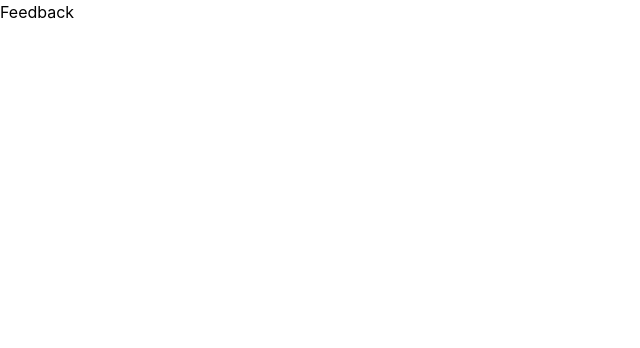
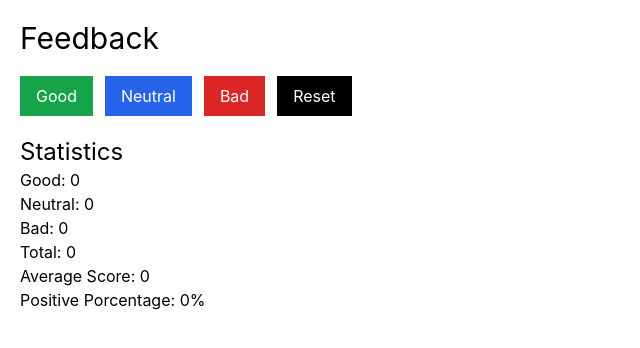
Before and after one commit to oelearning/fullstackopen-1c, a React (Vite) app in the folder 1c/: page /feedback in a window 1280 px wide. Shown: the top 348 px of the page, without its empty margins (0-640 px from the left). Built offline with nearby package versions, Linux system fonts and the light colour scheme.

Commit message:
add total and averageScore

```diff
--- a/1c/src/pages/FeedbackPage.jsx
+++ b/1c/src/pages/FeedbackPage.jsx
@@ -1,5 +1,93 @@
+import { useState } from 'react'
+import { Button } from '../components/Button'
+
 export const FeedbackPage = () => {
+  const [review, setReviews] = useState({
+    good: 0,
+    bad: 0,
+    neutral: 0,
+    total: 0,
+    average: 0
+  })
+
+  const handleClick = (feedback = 0) => {
+    (feedback === 1)
+      ? setReviews({
+        ...review,
+        good: review.good + 1,
+        total: review.total + 1,
+        average: review.average + 1
+      })
+      : (feedback === -1)
+          ? setReviews({
+            ...review,
+            bad: review.bad + 1,
+            total: review.total + 1,
+            average: review.average - 1
+          })
+          : (feedback === 0)
+              ? setReviews({
+                ...review,
+                neutral: review.neutral + 1,
+                total: review.total + 1
+              })
+              : setReviews({
+                bad: 0,
+                good: 0,
+                neutral: 0,
+                total: 0,
+                average: 0
+              })
+  }
+
+  const averageScore = review.average / review.total
+  const positivePorcentage = (review.good / review.total) * 100
+
   return (
-    <div>Feedback</div>
+    <div className='p-5'>
+      <h1 className='text-3xl'>Feedback</h1>
+      <div className='space-x-3 py-5'>
+        <Button
+          text='Good'
+          color='bg-green-600'
+          onclick={() => handleClick(1)}
+        />
+        <Button
+          text='Neutral'
+          color='bg-blue-600'
+          onclick={() => handleClick(0)}
+        />
+        <Button
+          text='Bad'
+          color='bg-red-600'
+          onclick={() => handleClick(-1)}
+        />
+        <Button
+          text='Reset'
+          color='bg-black'
+          onclick={() => handleClick(2)}
+        />
+      </div>
+
+      <div>
+        <h2 className='text-2xl'>Statistics</h2>
+        <p>Good: {review.good}</p>
+      </div>
+      <div>
+        <p>Neutral: {review.neutral}</p>
+      </div>
+      <div>
+        <p>Bad: {review.bad}</p>
+      </div>
+      <div>
+        <p>Total: {review.total}</p>
+      </div>
+      <div>
+        <p>Average Score: {averageScore || 0}</p>
+      </div>
+      <div>
+        <p>Positive Porcentage: {positivePorcentage || 0}%</p>
+      </div>
+    </div>
   )
 }
```
